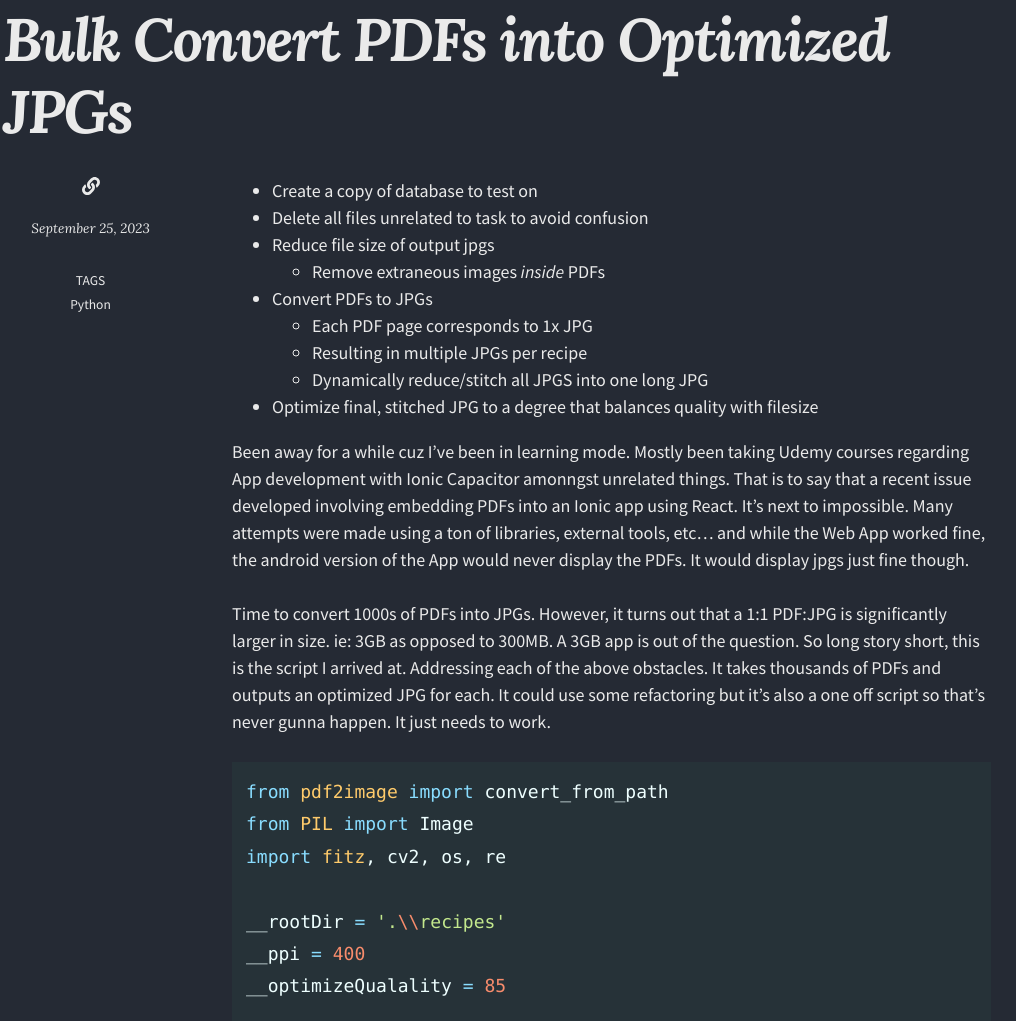
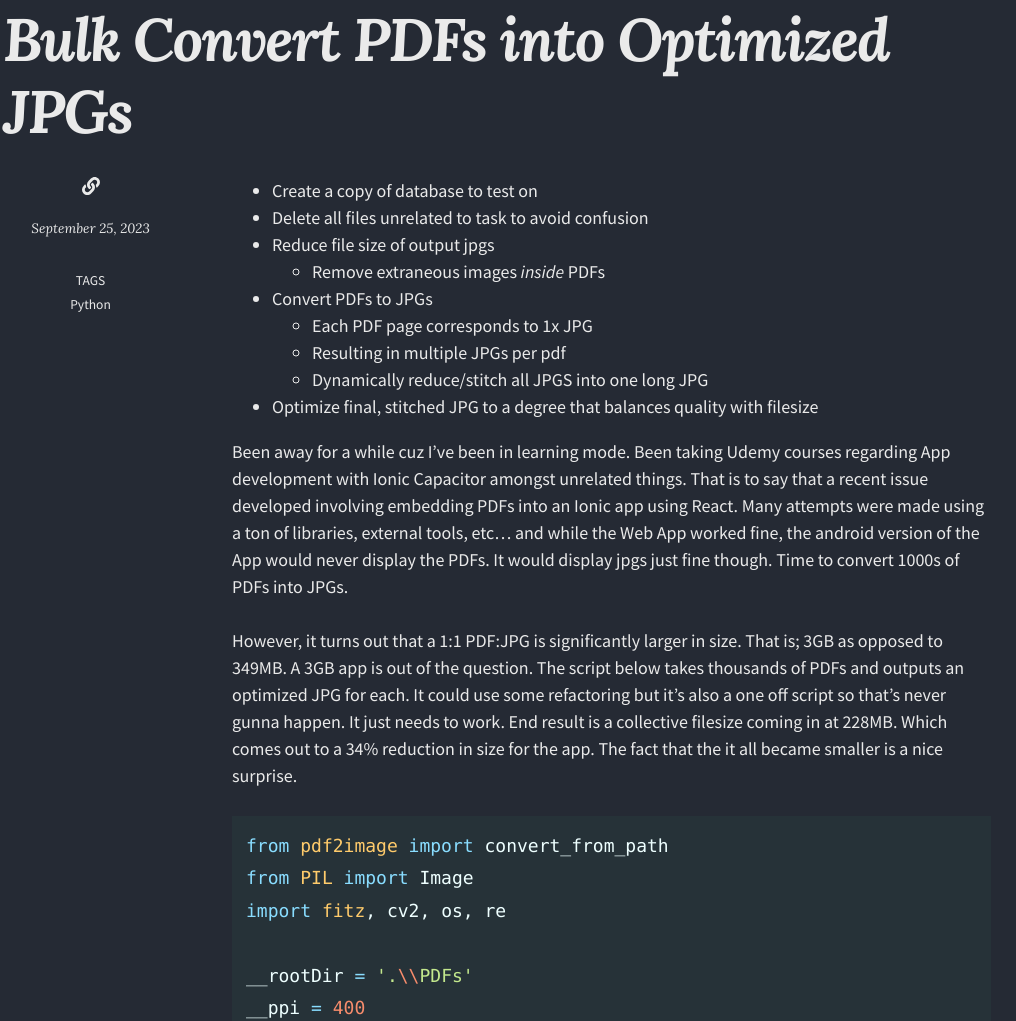
Before and after one commit to onTheFritzz/onTheFritzz.github.io, a plain HTML site: page bulk-convert-pdfs/index.html in a window 1280 px wide. Shown: the part 363-1384 px from the top of the page, without its empty margins (143-1159 px from the left). Drawn offline with nearby package versions, Linux system fonts and the light colour scheme.

Commit message:
update bulk convert post

```diff
--- a/bulk-convert-pdfs/index.html
+++ b/bulk-convert-pdfs/index.html
@@ -29,17 +29,17 @@
 <meta name="generator" content="Jekyll v4.3.1" />
 <meta property="og:title" content="Bulk Convert PDFs into Optimized JPGs" />
 <meta property="og:locale" content="en_US" />
-<meta name="description" content="Create a copy of database to test on Delete all files unrelated to task to avoid confusion Reduce file size of output jpgs Remove extraneous images inside PDFs Convert PDFs to JPGs Each PDF page corresponds to 1x JPG Resulting in multiple JPGs per recipe Dynamically reduce/stitch all JPGS into one long JPG Optimize final, stitched JPG to a degree that balances quality with filesize" />
-<meta property="og:description" content="Create a copy of database to test on Delete all files unrelated to task to avoid confusion Reduce file size of output jpgs Remove extraneous images inside PDFs Convert PDFs to JPGs Each PDF page corresponds to 1x JPG Resulting in multiple JPGs per recipe Dynamically reduce/stitch all JPGS into one long JPG Optimize final, stitched JPG to a degree that balances quality with filesize" />
-<link rel="canonical" href="http://localhost:4000/bulk-convert-pdfs/" />
-<meta property="og:url" content="http://localhost:4000/bulk-convert-pdfs/" />
+<meta name="description" content="Create a copy of database to test on Delete all files unrelated to task to avoid confusion Reduce file size of output jpgs Remove extraneous images inside PDFs Convert PDFs to JPGs Each PDF page corresponds to 1x JPG Resulting in multiple JPGs per pdf Dynamically reduce/stitch all JPGS into one long JPG Optimize final, stitched JPG to a degree that balances quality with filesize" />
+<meta property="og:description" content="Create a copy of database to test on Delete all files unrelated to task to avoid confusion Reduce file size of output jpgs Remove extraneous images inside PDFs Convert PDFs to JPGs Each PDF page corresponds to 1x JPG Resulting in multiple JPGs per pdf Dynamically reduce/stitch all JPGS into one long JPG Optimize final, stitched JPG to a degree that balances quality with filesize" />
+<link rel="canonical" href="https://onthefritzz.com/bulk-convert-pdfs/" />
+<meta property="og:url" content="https://onthefritzz.com/bulk-convert-pdfs/" />
 <meta property="og:site_name" content="Uneducated Technology" />
 <meta property="og:type" content="article" />
 <meta property="article:published_time" content="2023-09-25T00:00:00-05:00" />
 <meta name="twitter:card" content="summary" />
 <meta property="twitter:title" content="Bulk Convert PDFs into Optimized JPGs" />
 <script type="application/ld+json">
-{"@context":"https://schema.org","@type":"BlogPosting","dateModified":"2023-09-25T00:00:00-05:00","datePublished":"2023-09-25T00:00:00-05:00","description":"Create a copy of database to test on Delete all files unrelated to task to avoid confusion Reduce file size of output jpgs Remove extraneous images inside PDFs Convert PDFs to JPGs Each PDF page corresponds to 1x JPG Resulting in multiple JPGs per recipe Dynamically reduce/stitch all JPGS into one long JPG Optimize final, stitched JPG to a degree that balances quality with filesize","headline":"Bulk Convert PDFs into Optimized JPGs","mainEntityOfPage":{"@type":"WebPage","@id":"http://localhost:4000/bulk-convert-pdfs/"},"publisher":{"@type":"Organization","logo":{"@type":"ImageObject","url":"http://localhost:4000/images/ij-logo-round.png"}},"url":"http://localhost:4000/bulk-convert-pdfs/"}</script>
+{"@context":"https://schema.org","@type":"BlogPosting","dateModified":"2023-09-25T00:00:00-05:00","datePublished":"2023-09-25T00:00:00-05:00","description":"Create a copy of database to test on Delete all files unrelated to task to avoid confusion Reduce file size of output jpgs Remove extraneous images inside PDFs Convert PDFs to JPGs Each PDF page corresponds to 1x JPG Resulting in multiple JPGs per pdf Dynamically reduce/stitch all JPGS into one long JPG Optimize final, stitched JPG to a degree that balances quality with filesize","headline":"Bulk Convert PDFs into Optimized JPGs","mainEntityOfPage":{"@type":"WebPage","@id":"https://onthefritzz.com/bulk-convert-pdfs/"},"publisher":{"@type":"Organization","logo":{"@type":"ImageObject","url":"https://onthefritzz.com/images/ij-logo-round.png"}},"url":"https://onthefritzz.com/bulk-convert-pdfs/"}</script>
 <!-- End Jekyll SEO tag -->
 
 
@@ -150,23 +150,23 @@
   <li>Convert PDFs to JPGs
     <ul>
       <li>Each PDF page corresponds to 1x JPG</li>
-      <li>Resulting in multiple JPGs per recipe</li>
+      <li>Resulting in multiple JPGs per pdf</li>
       <li>Dynamically reduce/stitch all JPGS into one long JPG</li>
     </ul>
   </li>
   <li>Optimize final, stitched JPG to a degree that balances quality with filesize</li>
 </ul>
 
-<p>Been away for a while cuz I’ve been in learning mode. Mostly been taking Udemy courses regarding App development with Ionic Capacitor amonngst unrelated things. That is to say that a recent issue developed involving embedding PDFs into an Ionic app using React. It’s next to impossible. Many attempts were made using a ton of libraries, external tools, etc… and while the Web App worked fine, the android version of the App would never display the PDFs. It would display jpgs just fine though.
+<p>Been away for a while cuz I’ve been in learning mode. Been taking Udemy courses regarding App development with Ionic Capacitor amongst unrelated things. That is to say that a recent issue developed involving embedding PDFs into an Ionic app using React. Many attempts were made using a ton of libraries, external tools, etc… and while the Web App worked fine, the android version of the App would never display the PDFs. It would display jpgs just fine though. Time to convert 1000s of PDFs into JPGs.
 <br />
 <br />
-Time to convert 1000s of PDFs into JPGs. However, it turns out that a 1:1 PDF:JPG is significantly larger in size. ie: 3GB as opposed to 300MB. A 3GB app is out of the question. So long story short, this is the script I arrived at. Addressing each of the above obstacles. It takes thousands of PDFs and outputs an optimized JPG for each. It could use some refactoring but it’s also a one off script so that’s never gunna happen. It just needs to work.</p>
+However, it turns out that a 1:1 PDF:JPG is significantly larger in size. That is; 3GB as opposed to 349MB. A 3GB app is out of the question. The script below takes thousands of PDFs and outputs an optimized JPG for each. It could use some refactoring but it’s also a one off script so that’s never gunna happen. It just needs to work. End result is a collective filesize coming in at 228MB. Which comes out to a 34% reduction in size for the app. The fact that the it all became smaller is a nice surprise.</p>
 
 <div class="language-python highlighter-rouge"><div class="highlight"><pre class="highlight"><code><span class="kn">from</span> <span class="nn">pdf2image</span> <span class="kn">import</span> <span class="n">convert_from_path</span>
 <span class="kn">from</span> <span class="nn">PIL</span> <span class="kn">import</span> <span class="n">Image</span>
 <span class="kn">import</span> <span class="nn">fitz</span><span class="p">,</span> <span class="n">cv2</span><span class="p">,</span> <span class="n">os</span><span class="p">,</span> <span class="n">re</span>
 
-<span class="n">__rootDir</span> <span class="o">=</span> <span class="s">'.</span><span class="se">\\</span><span class="s">recipes'</span>
+<span class="n">__rootDir</span> <span class="o">=</span> <span class="s">'.</span><span class="se">\\</span><span class="s">PDFs'</span>
 <span class="n">__ppi</span> <span class="o">=</span> <span class="mi">400</span>
 <span class="n">__optimizeQualality</span> <span class="o">=</span> <span class="mi">85</span>
 
@@ -251,10 +251,10 @@ Time to convert 1000s of PDFs into JPGs. However, it turns out that a 1:1 PDF:JP
 
 
           <!--<div class="page-share">
-  <a href="https://www.facebook.com/sharer/sharer.php?u=http%3A%2F%2Flocalhost%3A4000%2Fbulk-convert-pdfs%2F" onclick="window.open(this.href, 'window', 'left=20,top=20,width=500,height=500,toolbar=1,resizable=0'); return false;" class="btn btn--facebook btn--small"><i class="fab fa-fw fa-facebook" aria-hidden="true"></i> <span>Share</span></a>
-  <a href="https://twitter.com/intent/tweet?text=Bulk+Convert+PDFs+into+Optimized+JPGs%20http%3A%2F%2Flocalhost%3A4000%2Fbulk-convert-pdfs%2F" onclick="window.open(this.href, 'window', 'left=20,top=20,width=500,height=500,toolbar=1,resizable=0'); return false;" class="btn btn--twitter btn--small"><i class="fab fa-fw fa-twitter" aria-hidden="true"></i> <span>Tweet</span></a>
-  <a href="https://www.linkedin.com/shareArticle?mini=true&url=http%3A%2F%2Flocalhost%3A4000%2Fbulk-convert-pdfs%2F" onclick="window.open(this.href, 'window', 'left=20,top=20,width=500,height=500,toolbar=1,resizable=0'); return false;" class="btn btn--linkedin btn--small"><i class="fab fa-fw fa-linkedin" aria-hidden="true"></i> <span>LinkedIn</span></a>
-  <a href="https://reddit.com/submit?title=Bulk+Convert+PDFs+into+Optimized+JPGs&url=http%3A%2F%2Flocalhost%3A4000%2Fbulk-convert-pdfs%2F" onclick="window.open(this.href, 'window', 'left=20,top=20,width=500,height=500,toolbar=1,resizable=0'); return false;" class="btn btn--reddit btn--small"><i class="fab fa-fw fa-reddit" aria-hidden="true"></i> <span>Reddit</span></a>
+  <a href="https://www.facebook.com/sharer/sharer.php?u=https%3A%2F%2Fonthefritzz.com%2Fbulk-convert-pdfs%2F" onclick="window.open(this.href, 'window', 'left=20,top=20,width=500,height=500,toolbar=1,resizable=0'); return false;" class="btn btn--facebook btn--small"><i class="fab fa-fw fa-facebook" aria-hidden="true"></i> <span>Share</span></a>
+  <a href="https://twitter.com/intent/tweet?text=Bulk+Convert+PDFs+into+Optimized+JPGs%20https%3A%2F%2Fonthefritzz.com%2Fbulk-convert-pdfs%2F" onclick="window.open(this.href, 'window', 'left=20,top=20,width=500,height=500,toolbar=1,resizable=0'); return false;" class="btn btn--twitter btn--small"><i class="fab fa-fw fa-twitter" aria-hidden="true"></i> <span>Tweet</span></a>
+  <a href="https://www.linkedin.com/shareArticle?mini=true&url=https%3A%2F%2Fonthefritzz.com%2Fbulk-convert-pdfs%2F" onclick="window.open(this.href, 'window', 'left=20,top=20,width=500,height=500,toolbar=1,resizable=0'); return false;" class="btn btn--linkedin btn--small"><i class="fab fa-fw fa-linkedin" aria-hidden="true"></i> <span>LinkedIn</span></a>
+  <a href="https://reddit.com/submit?title=Bulk+Convert+PDFs+into+Optimized+JPGs&url=https%3A%2F%2Fonthefritzz.com%2Fbulk-convert-pdfs%2F" onclick="window.open(this.href, 'window', 'left=20,top=20,width=500,height=500,toolbar=1,resizable=0'); return false;" class="btn btn--reddit btn--small"><i class="fab fa-fw fa-reddit" aria-hidden="true"></i> <span>Reddit</span></a>
 </div>-->
 
 
```
